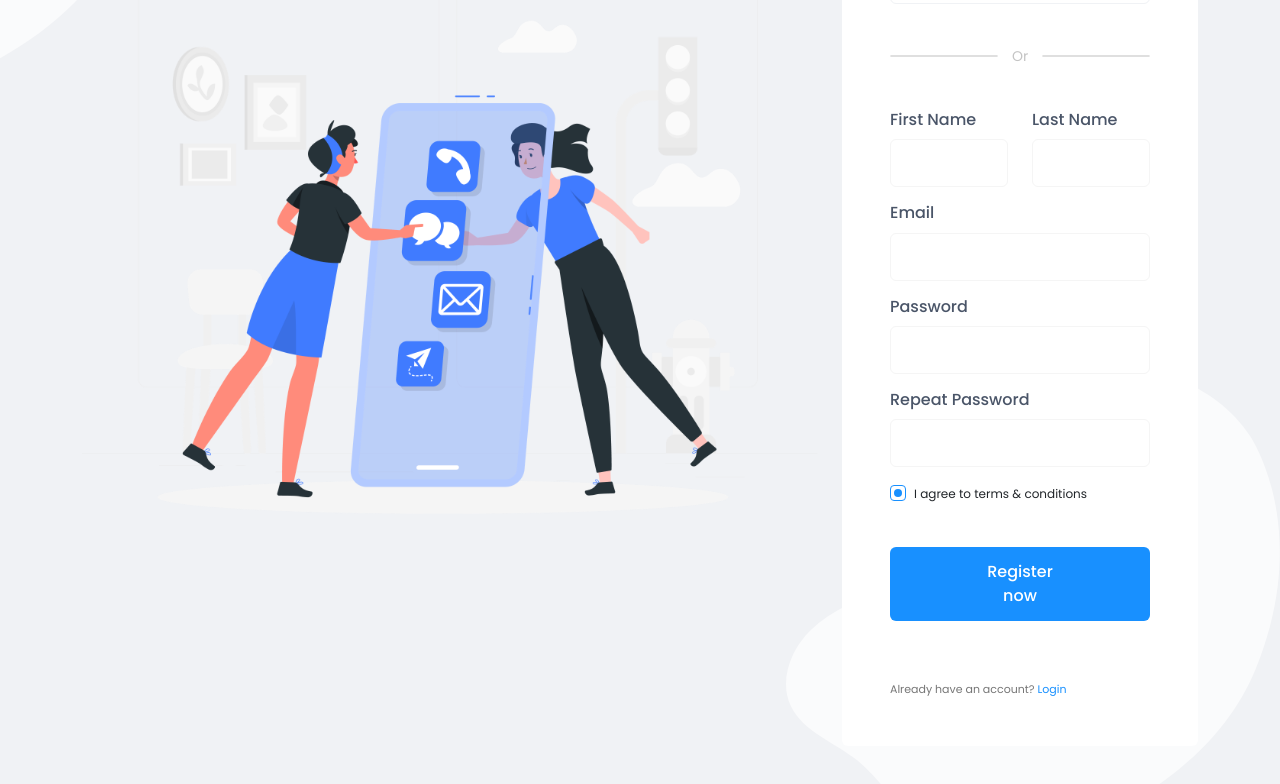
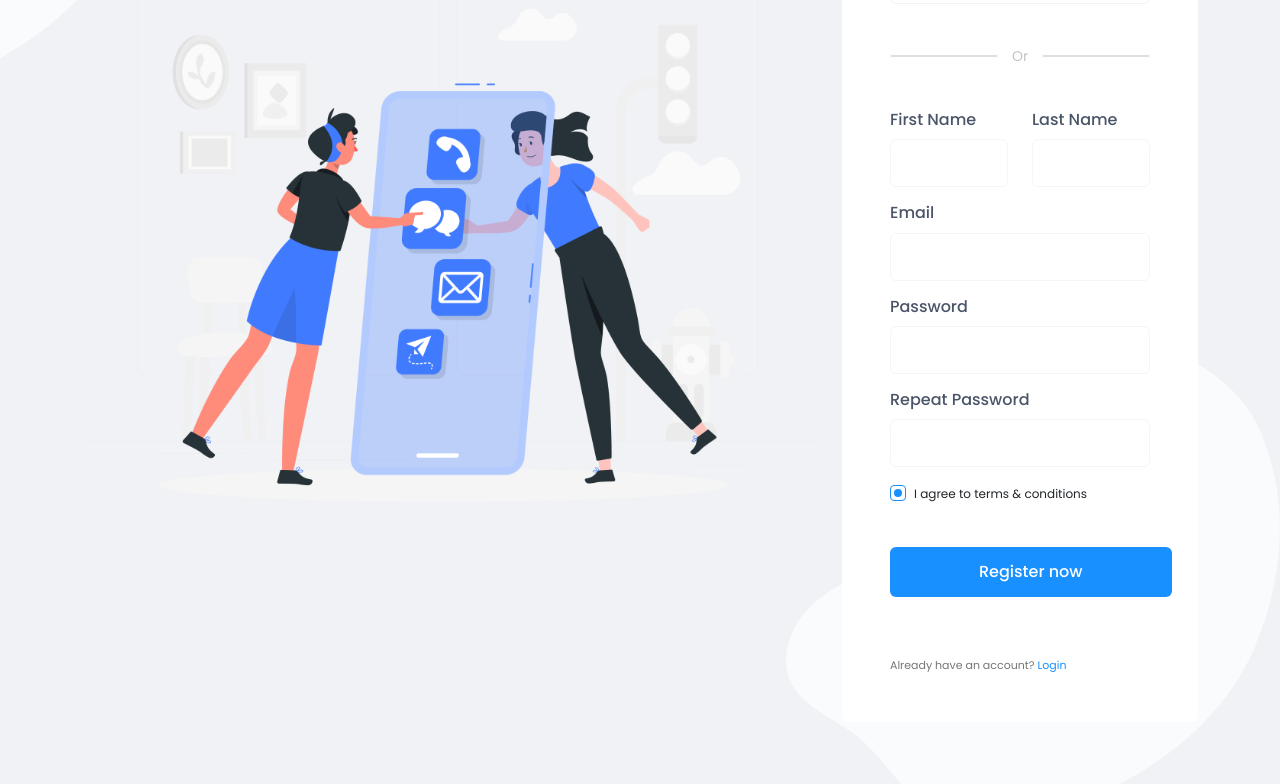
Before and after one commit to HasanJahidul/buddy-script, a Next.js app in the folder web/: page /register in a window 1280 px wide. Shown: the part 361-1145 px from the top of the page. Built offline with nearby package versions, Linux system fonts and the light colour scheme.

Commit message:
Fix UI polish from review: header overlap, avatar size, button wrap
- Give feed content top-padding so the composer clears the fixed header.
- Constrain the header profile avatar to 40px.
- Prevent the auth submit buttons from wrapping to two lines.

```diff
--- a/web/public/assets/css/app-overrides.css
+++ b/web/public/assets/css/app-overrides.css
@@ -1,4 +1,23 @@
 /* Small tweaks layered on top of the provided design system. */
+
+/* The design header is position:fixed — give the feed content top room so the
+   post composer isn't tucked underneath it. */
+._main_layout ._layout_inner_wrap {
+  padding-top: 92px;
+}
+
+/* Keep the header profile avatar a sensible size. */
+._header_nav_profile img {
+  width: 40px !important;
+  height: 40px !important;
+  object-fit: cover;
+}
+
+/* Auth submit buttons should stay on one line ("Register now"). */
+._social_login_form_btn_link,
+._social_registration_form_btn_link {
+  white-space: nowrap;
+}
 
 /* Make ported buttons/links behave as interactive controls. */
 ._social_login_form_btn_link,
```
